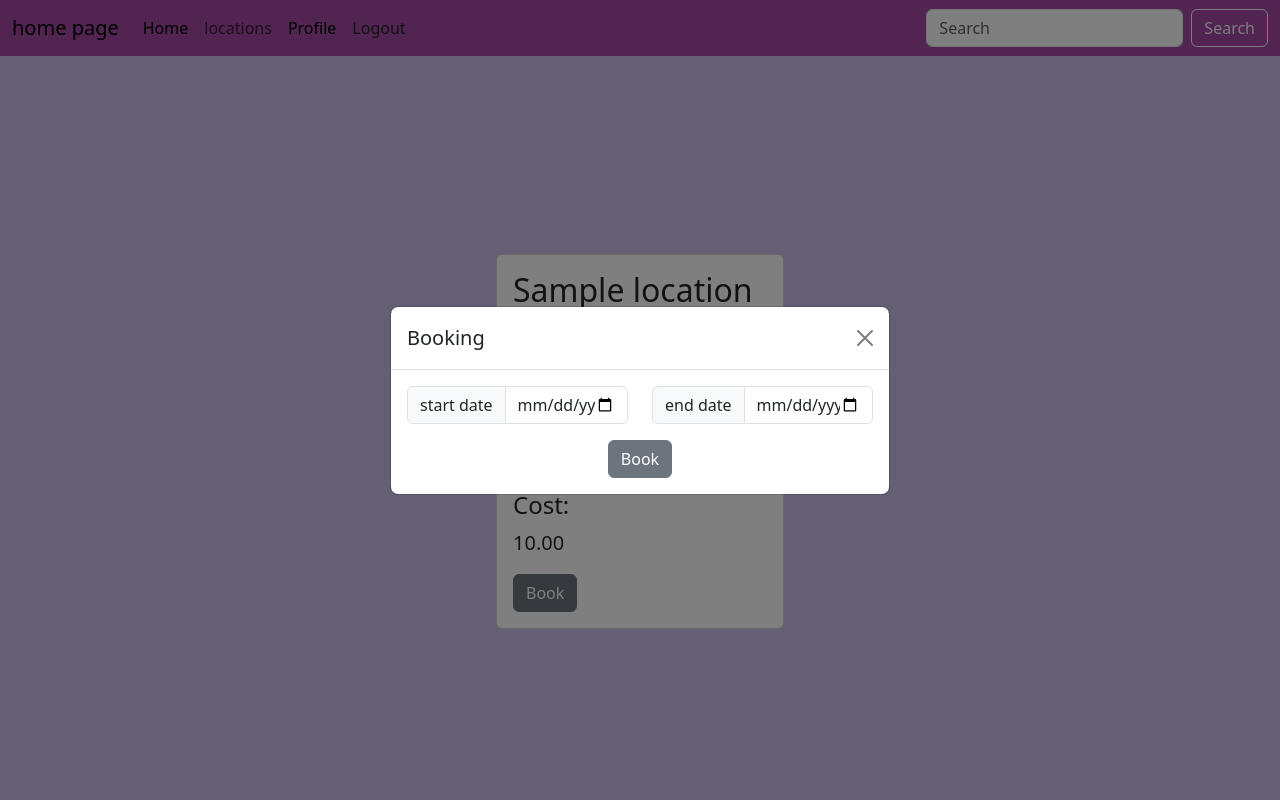
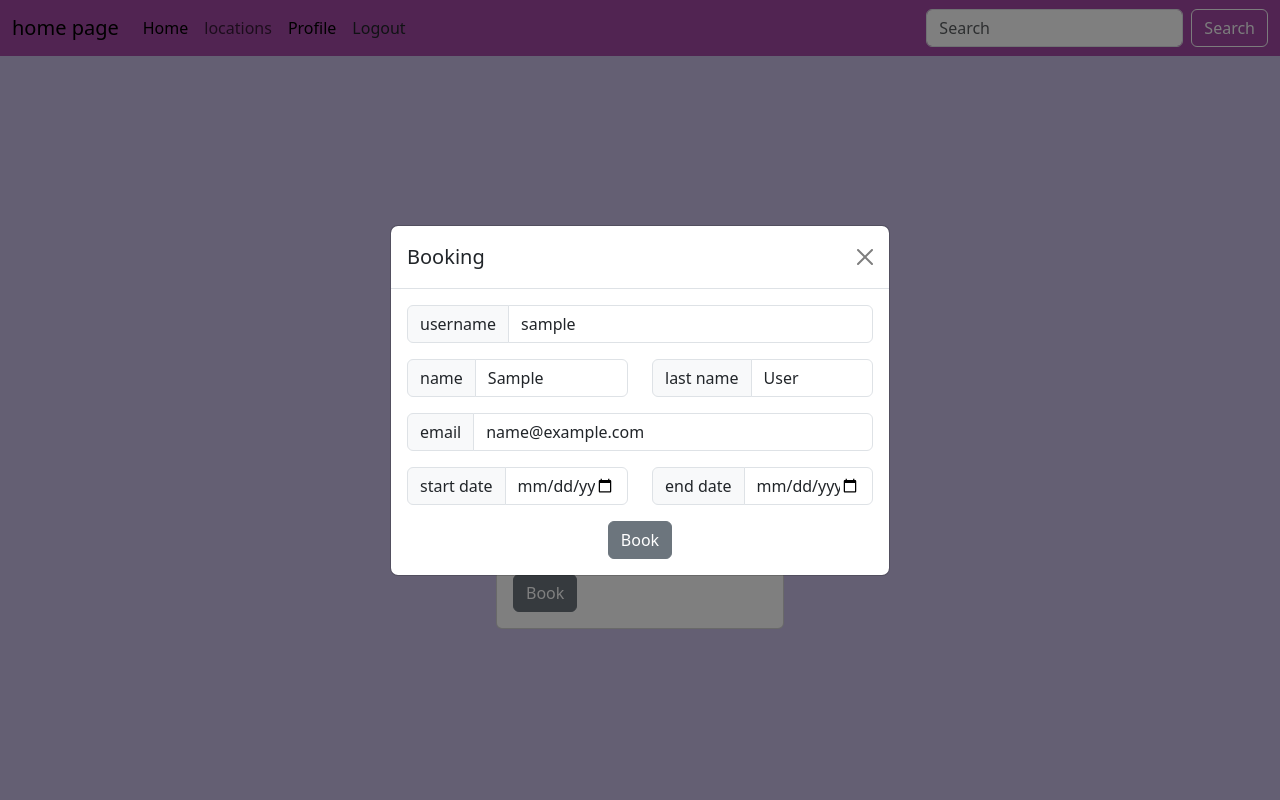
Before and after one commit to na07/boooking_site, a Django app: page /detail_location/1 in a window 1280 px wide, after a click on "Book". Run offline with Django 5.2, Linux system fonts and the light colour scheme; a user stored in the database is signed in; tables that the repository leaves empty hold one stand-in row (values such as "Sample post"); some libraries are stand-ins or nearby versions.

Commit message:
update booking, update send email, and else

```diff
--- a/accounts/views.py
+++ b/accounts/views.py
@@ -38,5 +38,5 @@ def login_page(request:HttpRequest) -> HttpResponse:
 
 @login_required
 def profile_page(request:HttpRequest) -> HttpResponse:
-    bookings = Booking.objects.filter(user=request.user)
+    bookings = Booking.objects.filter(user=request.user).order_by("-created_at")
     return render(request, "accounts/profile.html", {"bookings": bookings})
--- a/booking/views.py
+++ b/booking/views.py
@@ -17,21 +17,36 @@ def home_view(request:HttpRequest) -> HttpResponse:
 def check_location_view(request:HttpRequest) -> HttpResponse:
     start_date = request.GET.get('start_date', None)
     end_date = request.GET.get('end_date', None)
+    max_cost = request.GET.get("max_cost", None)
+    min_cost = request.GET.get("min_cost", None)
+    min_capacity = request.GET.get("min_capacity", None)
+    max_capacity = request.GET.get("max_capacity", None)
     print(start_date, end_date)
     locations = Location.objects.all()
-    filtered_locations = []
     if start_date and end_date:
         start_date = datetime.strptime(start_date, "%Y-%m-%d").date()
         end_date = datetime.strptime(end_date, "%Y-%m-%d").date()
-        for location in locations:
-            for booking in location.bookings.all():
-                if not (end_date < booking.start_date or start_date > booking.end_date):
-                    break
-            else:
-                filtered_locations.append(location)
-    else:
-        filtered_locations = locations
-    return render(request, "booking/check_location.html", {"locations":filtered_locations})
+        locations = locations.exclude(
+            bookings__start_date__lte=end_date,
+            bookings__end_date__gte=start_date
+        )
+    if max_cost:
+        locations = locations.filter(
+            cost__lte=max_cost
+        )
+    if min_cost:
+        locations = locations.filter(
+            cost__gte=min_cost
+        )
+    if max_capacity:
+        locations = locations.filter(
+            capacity__lte=max_capacity
+        )
+    if min_capacity:
+        locations = locations.filter(
+            capacity__gte=min_capacity
+        )
+    return render(request, "booking/check_location.html", {"locations":locations})
 
 def detail_location_view(request:HttpRequest, location_id:int) -> HttpResponse:
     if request.method == "GET":
@@ -44,6 +59,7 @@ def detail_location_view(request:HttpRequest, location_id:int) -> HttpResponse:
     elif request.method == "POST":
         start_date = request.POST.get('start_date', None)
         end_date = request.POST.get('end_date', None)
+        email = request.POST.get("email", None)
         print(start_date, end_date, "ffff")
         try:
             booking = Booking.objects.create(location_id=location_id, user=request.user, start_date=start_date, end_date=end_date)
@@ -56,7 +72,7 @@ def detail_location_view(request:HttpRequest, location_id:int) -> HttpResponse:
                 subject='Тест от Django',
                 message='Для активации перейдите по сыллке' + url,
                 from_email= settings.DEFAULT_FROM_EMAIL,
-                recipient_list=[request.user.email],
+                recipient_list=[email],
                 fail_silently=False,
             )
         except ValidationError as u:
--- a/templates/booking/detail_location.html
+++ b/templates/booking/detail_location.html
@@ -34,15 +34,39 @@
         <form method="post">
           {% csrf_token %}
           <div class="row">
+            <div class="col-12">
+              <div class="input-group mb-3">
+                <span class="input-group-text" id="basic-addon1">username</span>
+                <input type="text" class="form-control" value="{{user.username}}" readonly>
+              </div>
+            </div>
             <div class="col-6">
               <div class="input-group mb-3">
-                <span class="input-group-text" id="basic-addon1">start date</span>
+                <span class="input-group-text" id="basic-addon2">name</span>
+                <input type="text" class="form-control" name="first_name" value="{{user.first_name}}">
+              </div>
+            </div>
+            <div class="col-6">
+              <div class="input-group mb-3">
+                <span class="input-group-text" id="basic-addon3">last name</span>
+                <input type="text" class="form-control" name="last_name" value="{{user.last_name}}">
+              </div>
+            </div>
+            <div class="col-12">
+              <div class="input-group mb-3">
+                <span class="input-group-text" id="basic-addon6">email</span>
+                <input type="email" class="form-control" value="{{user.email}}" name="email">
+              </div>
+            </div>
+            <div class="col-6">
+              <div class="input-group mb-3">
+                <span class="input-group-text" id="basic-addon4">start date</span>
                 <input type="date" class="form-control" name="start_date">
               </div>
             </div>
             <div class="col-6">
               <div class="input-group mb-3">
-                <span class="input-group-text" id="basic-addon2">end date</span>
+                <span class="input-group-text" id="basic-addon5">end date</span>
                 <input type="date" class="form-control" name="end_date">
               </div>
             </div>
```
Also changed, not shown: templates/booking/check_location.html (+24 -0 lines).
